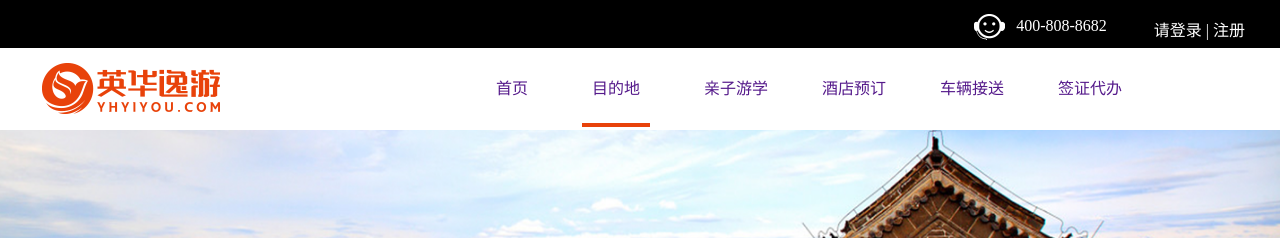
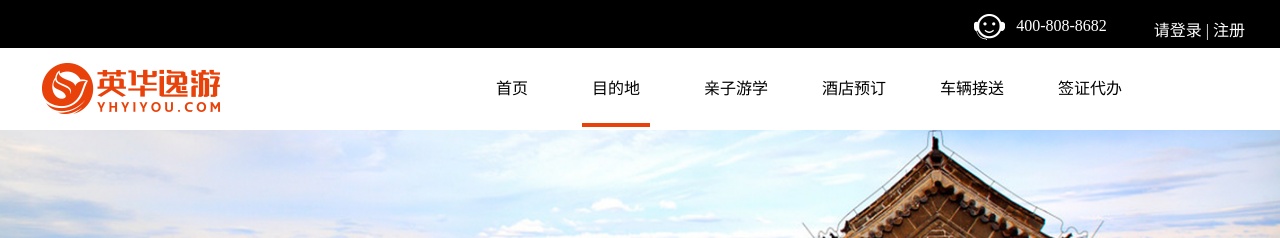
Before and after one commit to zhanglin123456/6-19-homework, a plain HTML site: page index.html in a window 1280 px wide. Shown: the top 238 px of the page. Drawn offline with Linux system fonts and the light colour scheme.

Commit message:
Update index.css

```diff
--- a/index.css
+++ b/index.css
@@ -56,7 +56,7 @@ a{
 	line-height:82px;
 	margin-left:54px;
 }
-.nav li{
+.nav a{
 	color:#000;
 }
 .nav-li a{
```
